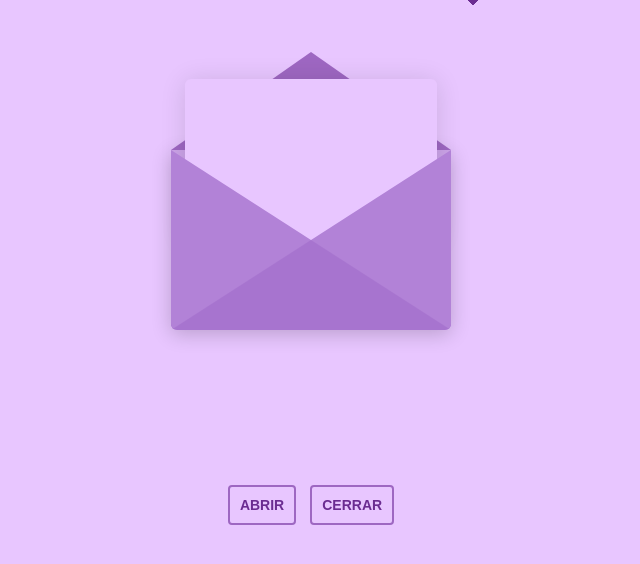
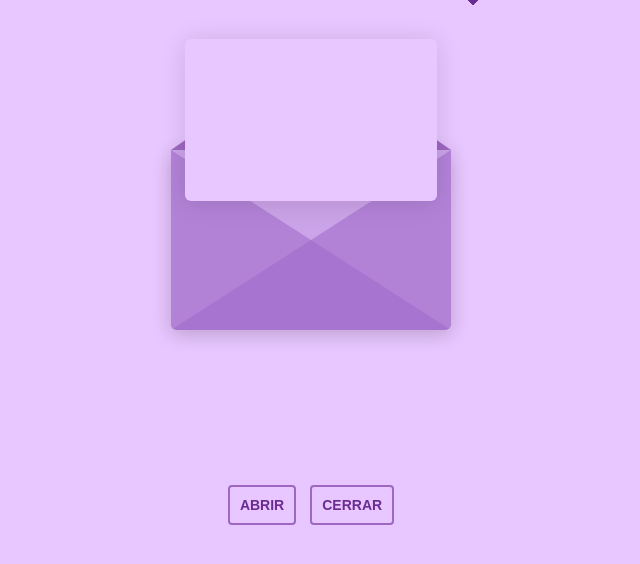
Before and after one commit to GenjiGH/14FB, a plain HTML site: page index.html in a window 1280 px wide. Both pictures are taken after a click on the button "ABRIR". Shown: the whole page, without its empty margins (329-969 px from the left). Drawn offline with nearby package versions, Linux system fonts and the light colour scheme.

Commit message:
Update style.css

```diff
--- a/style.css
+++ b/style.css
@@ -84,10 +84,9 @@ body {
 }
 
 .open .letter {
-  transform: translateY(-80px);
+  transform: translateY(-120px); /* Hace que la carta salga más del sobre */
   transition: transform 0.4s 0.6s ease, z-index 0.6s;
-  z-index: 2;
-  opacity: 1;
+  z-index: 3; /* Asegura que la carta quede encima */
 }
 
 .hearts {
```
